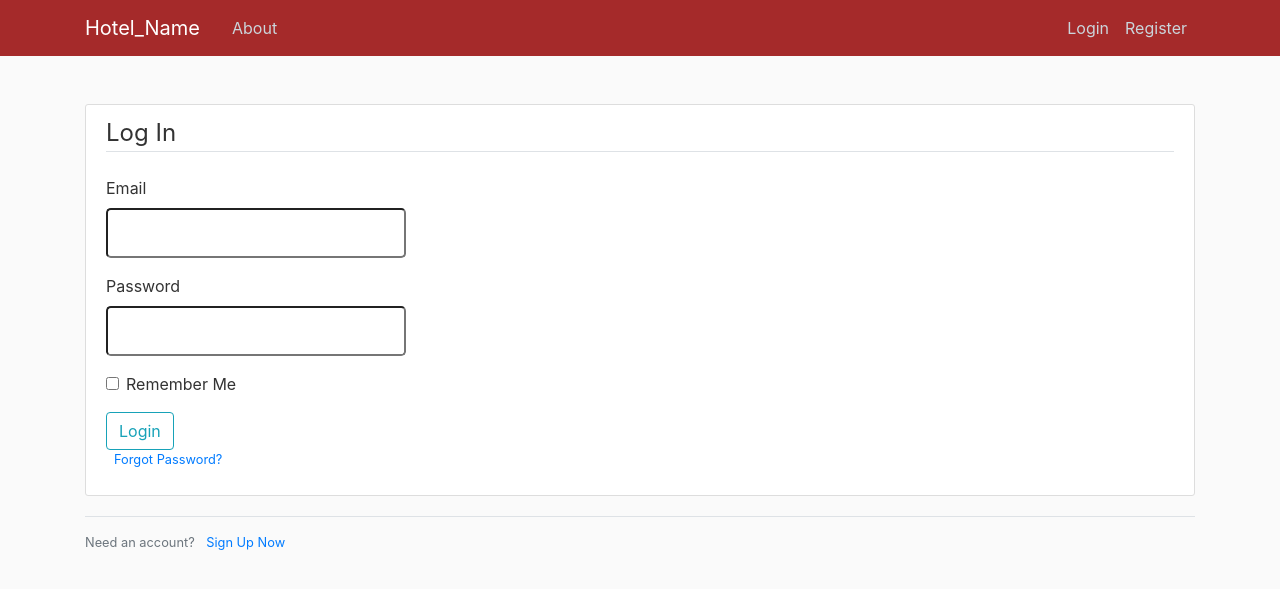
After one commit to ReburnedBeans/COP5035_Hotel_Managment, a Flask app: page /login in a window 1280 px wide. The commit adds this page. Shown: the top 589 px of the page. Run offline with Flask 2, Linux system fonts and the light colour scheme; some libraries are stand-ins or nearby versions.

Commit message:
Updated the files
Added both registration and login forms.

```diff
--- /dev/null
+++ b/forms.py
@@ -0,0 +1,20 @@
+from flask_wtf import FlaskForm
+from wtforms import StringField, PasswordField, SubmitField, BooleanField
+from wtforms.validators import DataRequired, Length, Email, EqualTo
+
+class RegistrationForm(FlaskForm):
+    username = StringField('Username',
+                           validators=[DataRequired(), Length(min=2, max=20)])
+    email = StringField('Email',
+                        validators=[DataRequired(), Email()])
+    password = PasswordField('Password', validators=[DataRequired()])
+    confirm_password = PasswordField('Confirm Password',
+                                     validators=[DataRequired(), EqualTo('password')])
+    submit = SubmitField('Sign Up')
+
+class LoginForm(FlaskForm):
+    email = StringField('Email',
+                        validators=[DataRequired(), Email()])
+    password = PasswordField('Password', validators=[DataRequired()])
+    remember = BooleanField('Remember Me')
+    submit = SubmitField('Login')
--- a/hotelmanagment.py
+++ b/hotelmanagment.py
@@ -1,6 +1,8 @@
-from flask import Flask, render_template, url_for
+from flask import Flask, render_template, url_for, flash, redirect
+from forms import RegistrationForm, LoginForm
+
 app = Flask(__name__)
-
+app.config['SECRET_KEY'] = '1c0f66335b647802e2f8e872def6e6dbd5544841bd963025f2c77a32966fd2cb' #Random Secret key
 
 @app.route("/")
 @app.route("/home")
@@ -9,7 +11,26 @@ def home():
 
 @app.route("/about")
 def about():
-    return render_template('about.html')
+    return render_template('about.html', title='About')
+
+@app.route("/register", methods=['GET', 'POST'])
+def register():
+    form = RegistrationForm()
+    if form.validate_on_submit():
+        flash('Account created for {form.username.data}!', 'success') #NOT WORKING! The message fails to pop up.
+        return redirect(url_for('home'))
+    return render_template('register.html', title='Register', form=form)
+
+@app.route("/login", methods=['GET', 'POST'])
+def login():
+    form = LoginForm()
+    if form.validate_on_submit():
+        if form.email.data == 'admin@blog.com' and form.password.data == 'password':
+            flash('You have been logged in!', 'success') #NOT WORKING! The message fails to pop up.
+            return redirect(url_for('home'))
+        else:
+            flash('Login Unsuccessful. Please check username and password', 'danger') #NOT WORKING! The message fails to pop up.
+    return render_template('login.html', title='Login', form=form)
 
 
 if __name__ == '__main__':
--- a/static/main.css
+++ b/static/main.css
@@ -29,3 +29,19 @@ h1, h2, h3, h4, h5, h6 {
 	margin-bottom: 20px;
 	text-align: center;
 }
+
+.form-section {
+	background: #ffffff;
+	padding: 10px 20px;
+	border: 1px solid #dddddd;
+	border-radius: 3px;
+	margin-bottom: 20px;
+	text-align: left;
+}
+
+.form-control-lg {
+	width: 300px;
+}
+.form-control .form-control-lg .is-invalid {
+	width: 300px;
+}
--- /dev/null
+++ b/templates/login.html
@@ -0,0 +1,56 @@
+{% extends "layout.html" %}
+{% block content %}
+        <div class="form-section">
+            <form method="POST" action="" class="form">
+                {{ form.hidden_tag() }}
+                <fieldset class="form-group">
+                    <legend class="border-bottom mb-4">Log In</legend>
+                    <div class="form-group">
+                        {{ form.email.label(class="form-control-label") }}
+
+                        {% if form.email.errors %}
+                            {{ form.email(class="form-control form-control-lg is-invalid")}}
+                            <div class="invalid-feedback">
+                                {% for error in form.email.errors %}
+                                    <span>{{ error }}</span>
+                                {% endfor %}
+                            </div>
+                        {% else %}
+                            <br>
+                            {{ form.email(class="form-control-label form-control-lg") }}
+                        {% endif %}
+                    </div>
+                    <div class="form-group">
+                        {{ form.password.label(class="form-control-label") }}
+
+                        {% if form.password.errors %}
+                            {{ form.password(class="form-control form-control-lg is-invalid")}}
+                            <div class="invalid-feedback">
+                                {% for error in form.password.errors %}
+                                    <span>{{ error }}</span>
+                                {% endfor %}
+                            </div>
+                        {% else %}
+                            <br>
+                            {{ form.password(class="form-control-label form-control-lg") }}
+                        {% endif %}
+                    </div>
+                    <div class="form-check">
+                        {{ form.remember(class="form-check-input") }}
+                        {{ form.remember.label(class="form-check-label") }}
+                    </div>
+                </fieldset>
+                <div>
+                    {{ form.submit(class="btn btn-outline-info") }}
+                </div>
+                <small class="text-muted ml-2">
+                    <a href="#">Forgot Password?</a>
+                </small>
+            </form>
+        </div>
+        <div class="border-top pt-3">
+            <small class="text-muted">
+                Need an account? <a class="ml-2" href="{{ url_for('register') }}">Sign Up Now</a>
+            </small>
+        </div>
+{% endblock content %}
```
Also changed, not shown: templates/register.html (added, +79 -0 lines).
